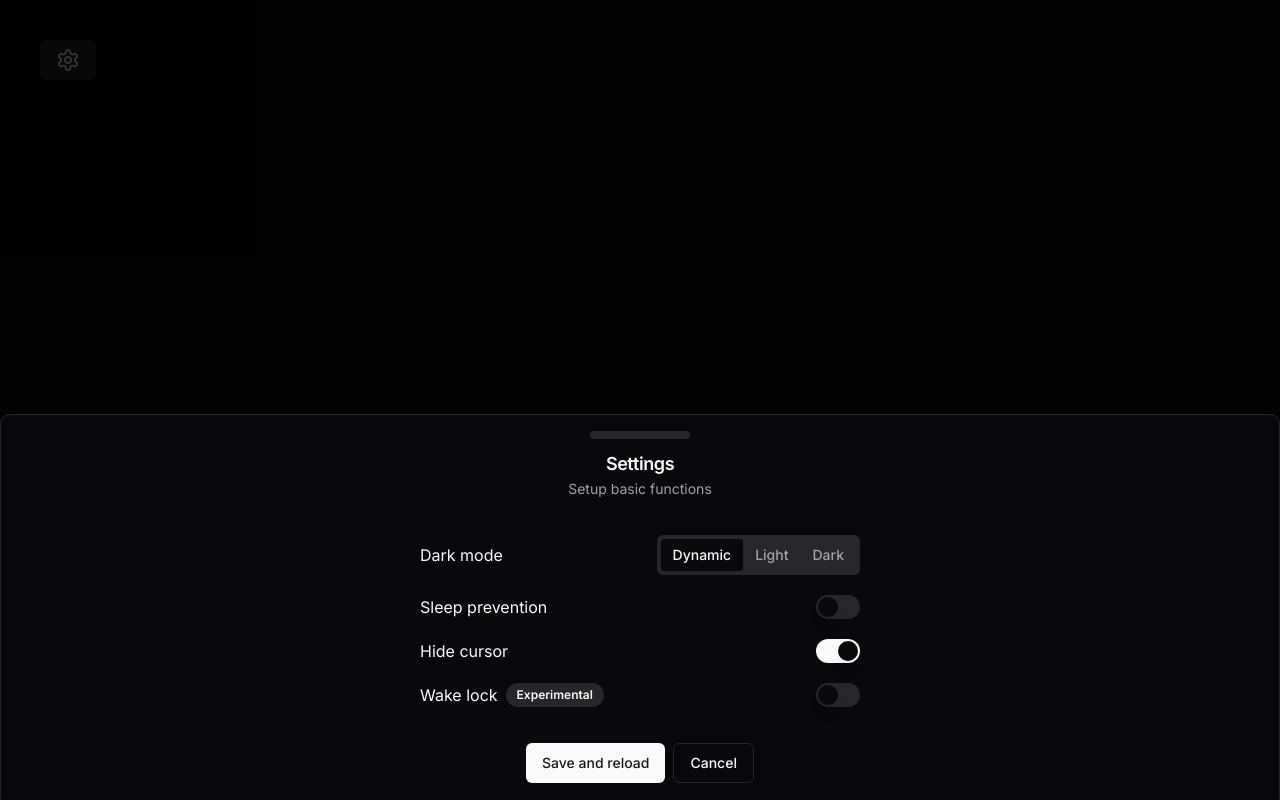
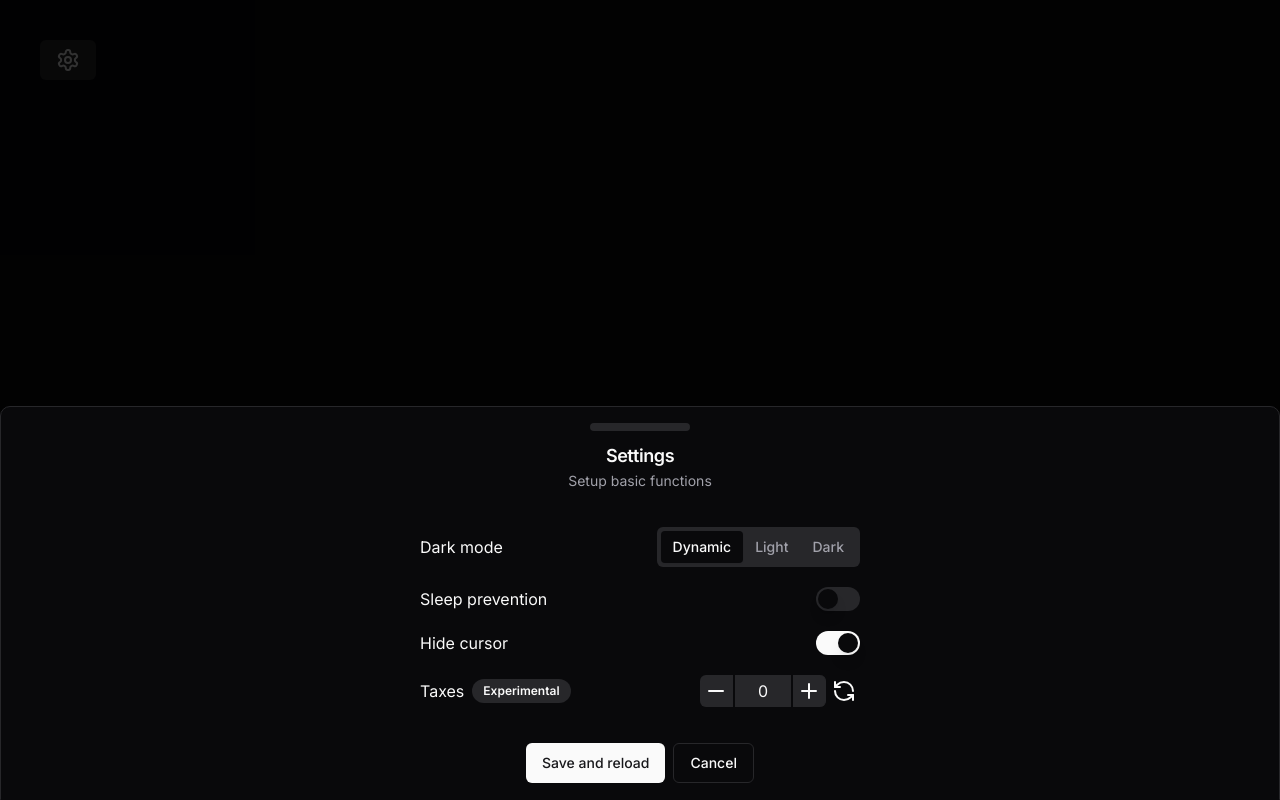
Before and after one commit to DDDASHXD/rpi-kwh, a Next.js app: page / in a window 1280 px wide. Both pictures are taken after a click on the button 68 px from the left and 60 px from the top of the page. Built offline with nearby package versions, Linux system fonts and the light colour scheme; no server answers.

Commit message:
Added custom tax setting

```diff
--- a/src/app/globals.css
+++ b/src/app/globals.css
@@ -83,3 +83,14 @@ body.hide-cursor > * > * {
 body.hide-cursor * {
   cursor: none !important;
 }
+
+input[type="number"]::-webkit-inner-spin-button,
+input[type="number"]::-webkit-outer-spin-button {
+  -webkit-appearance: none;
+  margin: 0;
+}
+
+/* For Firefox */
+input[type="number"] {
+  -moz-appearance: textfield;
+}
--- a/src/components/settings.tsx
+++ b/src/components/settings.tsx
@@ -18,12 +18,14 @@ import { useTheme } from "next-themes";
 import { Switch } from "@/components/ui/switch";
 import { Badge } from "./ui/badge";
 import { toast } from "sonner";
+import NumberInput from "./ui/number-input";
 
 const Settings = () => {
   const [desiredTheme, setDesiredTheme] = React.useState("");
   const [sleepPrevention, setSleepPrevention] = React.useState(false);
   const [hideCursor, setHideCursor] = React.useState(true);
   const [wakeLock, setWakeLock] = React.useState(false);
+  const [tax, setTax] = React.useState(12);
   const { setTheme } = useTheme();
 
   const getTheme = () => {
@@ -77,6 +79,12 @@ const Settings = () => {
     }
 
     setHideCursor(localHideCursor);
+
+    let localTax = localStorage.getItem("electricityTax");
+
+    if (localTax !== undefined) {
+      setTax(Number(localTax));
+    }
   }, []);
 
   React.useEffect(() => {
@@ -93,39 +101,9 @@ const Settings = () => {
     localStorage.setItem("hideCursor", JSON.stringify(hideCursor));
   }, [hideCursor]);
 
-  const handleWakeLock = async (enable: boolean) => {
-    if (!enable) {
-      // If the wakelock should be disabled, release it
-      if (navigator.wakeLock && navigator.wakeLock.release) {
-        await navigator.wakeLock.release();
-        setWakeLock(false);
-        toast.info("Screen wake lock released");
-      }
-      return;
-    }
-
-    setWakeLock(true);
-    console.log("Attempting to request wake lock");
-
-    if ("wakeLock" in navigator) {
-      try {
-        const wakeLock = await navigator.wakeLock.request("screen");
-        toast.success("Waking screen");
-
-        // Optionally: Store the wakeLock object if you want to release it later
-        wakeLock.addEventListener("release", () => {
-          setWakeLock(false);
-          toast.info("Screen wake lock released");
-        });
-      } catch (error) {
-        console.error(error);
-        toast.error("An error occurred. Check console.");
-        setWakeLock(false);
-      }
-    } else {
-      toast.error("Wake Lock API not supported in this browser.");
-      setWakeLock(false);
-    }
+  const handleTaxChange = (e: number) => {
+    localStorage.setItem("electricityTax", e.toString());
+    setTax(e);
   };
 
   return (
@@ -184,13 +162,10 @@ const Settings = () => {
           </div>
           <div className="flex justify-between items-center">
             <div className="flex gap-2">
-              <p>Wake lock</p>
+              <p>Taxes</p>
               <Badge variant="secondary">Experimental</Badge>
             </div>
-            <Switch
-              checked={wakeLock}
-              onCheckedChange={(e) => handleWakeLock(e)}
-            />
+            <NumberInput value={tax} onChange={(e) => handleTaxChange(e)} />
           </div>
         </div>
         <DrawerFooter className="flex flex-row justify-center">
--- /dev/null
+++ b/src/components/ui/number-input.tsx
@@ -0,0 +1,77 @@
+import React from "react";
+import { Button } from "./button";
+import { MinusIcon, PlusIcon, RefreshCcw } from "lucide-react";
+
+interface iNumberInputProps {
+  onChange?: (e: number) => void;
+  value?: number;
+}
+
+const NumberInput = ({ onChange, value }: iNumberInputProps) => {
+  const [numValue, setNumValue] = React.useState(0);
+
+  React.useEffect(() => {
+    if (value) {
+      setNumValue(value);
+    }
+  }, [value]);
+
+  const handleMinus = () => {
+    const newValue = Number((numValue - 0.01).toFixed(3));
+    if (onChange) {
+      onChange(newValue);
+    }
+
+    setNumValue(newValue);
+  };
+
+  const handlePlus = () => {
+    const newValue = Number((numValue + 0.01).toFixed(3));
+    if (onChange) {
+      onChange(newValue);
+    }
+
+    setNumValue(newValue);
+  };
+
+  const handleReset = () => {
+    if (onChange) {
+      onChange(0);
+    }
+
+    setNumValue(0);
+  };
+
+  return (
+    <div className="flex gap-[2px]">
+      <Button
+        variant="secondary"
+        className="rounded-tr-none rounded-br-none p-1 h-max border-r"
+        onClick={() => handleMinus()}
+      >
+        <MinusIcon />
+      </Button>
+      <input
+        className="w-14 bg-secondary text-center"
+        type="number"
+        value={value ? value : numValue}
+      />
+      <Button
+        variant="secondary"
+        className="rounded-tl-none rounded-bl-none p-1 h-max border-r"
+        onClick={() => handlePlus()}
+      >
+        <PlusIcon />
+      </Button>
+      <Button
+        variant="ghost"
+        className="p-1 h-max"
+        onClick={() => handleReset()}
+      >
+        <RefreshCcw />
+      </Button>
+    </div>
+  );
+};
+
+export default NumberInput;
--- a/src/helpers/getkwh.ts
+++ b/src/helpers/getkwh.ts
@@ -38,12 +38,21 @@ export function formatDate(date: Date) {
 }
 
 export const getKwh = async () => {
+  let localElectricityTax = localStorage.getItem("electricityTax");
+
+  if (localElectricityTax === null) {
+    localStorage.setItem("electricityTax", "0");
+    localElectricityTax = "0";
+  }
+
+  console.log("localElectricityTax", localElectricityTax);
+
   const date = new Date();
   const res = await axios.get(
     getCall(
       String(date.getFullYear()),
       String(date.getMonth() + 1).padStart(2, "0"),
-      String(date.getDate()).padStart(2, "0"),
+      String(date.getDate() - 1).padStart(2, "0"),
       "DK2"
     )
   );
@@ -53,12 +62,18 @@ export const getKwh = async () => {
     String(date.getMonth() + 1).padStart(2, "0"),
     String(date.getDate()).padStart(2, "0")
   );
-  const data = res.data;
+  let data = res.data;
+
+  console.log("data", data);
+
+  data.DKK_per_kWh;
 
   const newData = data.map((item: iResponse, index: number) => {
     return {
       id: index,
-      price: Number((Number(item.DKK_per_kWh) * 2.3).toFixed(2)),
+      price: Number(
+        Number((item.DKK_per_kWh += Number(localElectricityTax))).toFixed(2)
+      ),
       time_start: formatDate(new Date(item.time_start)),
       time_end: new Date(item.time_end)
     };
```
